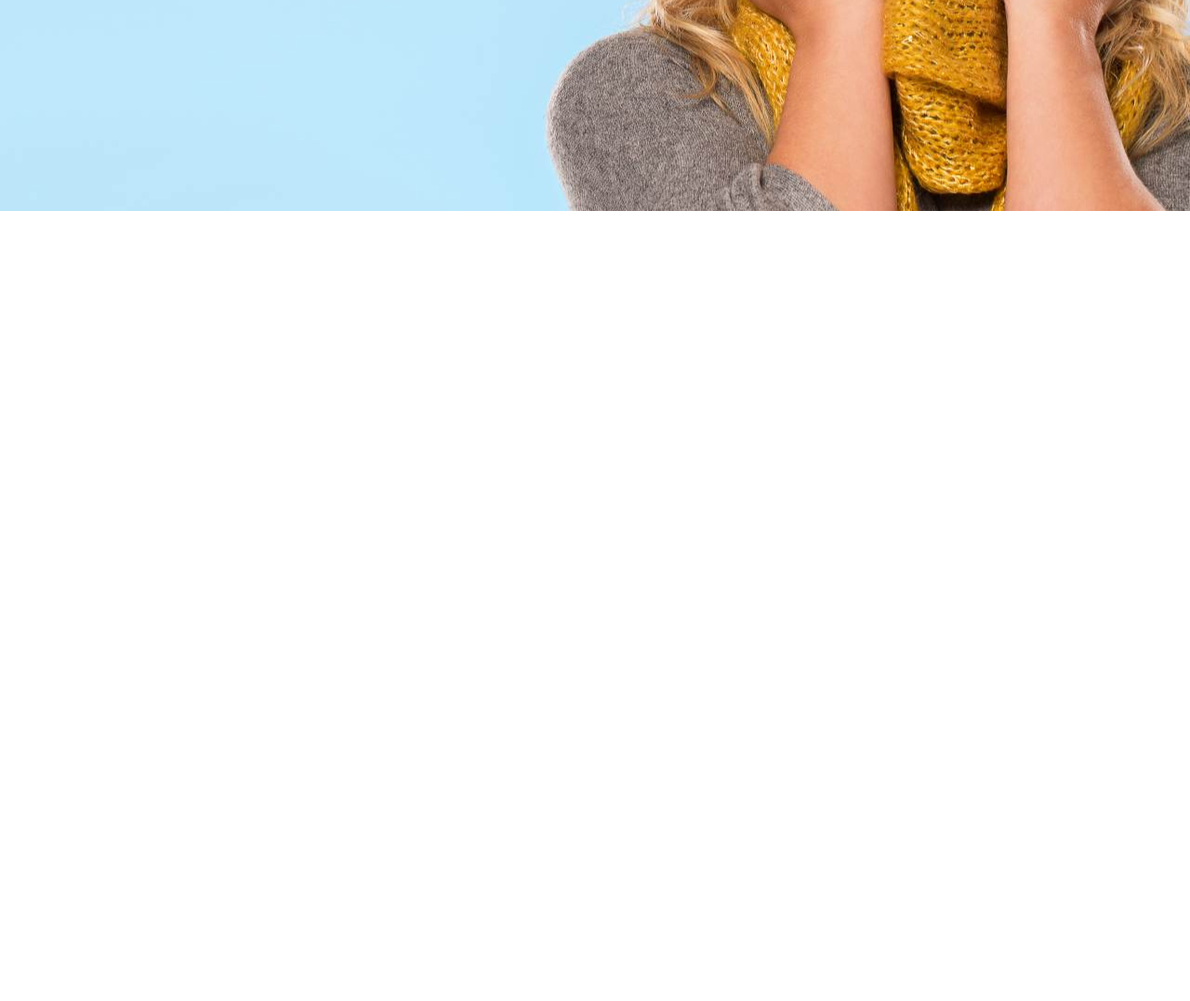
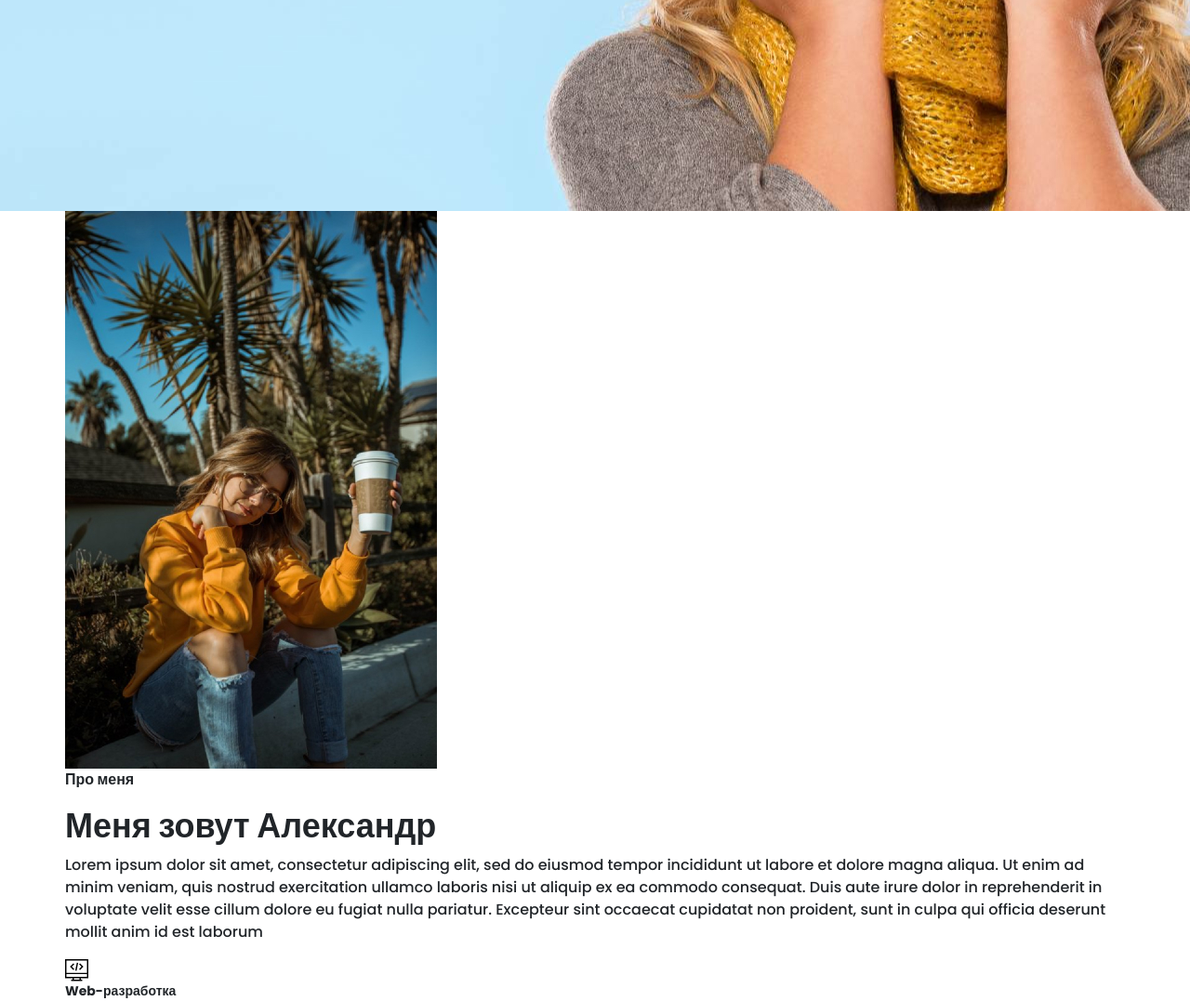
Before and after one commit to alexHorov/Portfolio, a website: page src/index.html in a window 1280 px wide. Shown: the part 573-1650 px from the top of the page at 93% size. Before the commit the page ends 800 px from the top, so only its background shows below. Drawn offline with nearby package versions, Linux system fonts and the light colour scheme; files that its build step writes are made by us from their sources; files whose address does not match are found by name.

Commit message:
start work section about

```diff
--- a/src/index.html
+++ b/src/index.html
@@ -114,6 +114,37 @@
             </div>
         </div>
     </section>
+    <section class="about">
+        <div class="container">
+            <div class="about__wrapper">
+                <img src="img/main_photo.jpg" alt="photo" class="about__photo">
+                <div class="about__descr">
+                    <h2 class="title title_fz16 about__title">Про меня</h2>
+                    <div class="title title_fz36 about__subtitle">Меня зовут Александр</div>
+                    <div class="divider"></div>
+                    <p class="about__text">Lorem ipsum dolor sit amet, consectetur adipiscing elit, sed do eiusmod tempor incididunt ut labore et dolore magna aliqua. Ut enim ad minim veniam, quis nostrud exercitation ullamco laboris nisi ut aliquip ex ea commodo consequat.
+                        Duis aute irure dolor in reprehenderit in voluptate velit esse cillum dolore eu fugiat nulla pariatur. Excepteur sint occaecat cupidatat non proident, sunt in culpa qui officia deserunt mollit anim id est laborum</p>
+                </div>
+                <div class="about__skills">
+                    <div class="about__skills-item">
+                        <div>
+                            <img src="icons/about_me/web_development.svg" alt="web-dev">
+                        </div>
+                        <div>
+                            <div class="title title_fz14">Web-разработка</div>
+
+                        </div>
+
+                    </div>
+                    <div class="about__skills-item"></div>
+                    <div class="about__skills-item"></div>
+
+
+                </div>
+
+            </div>
+        </div>
+    </section>
 
     <script src="js/script.js"></script>
 </body>
--- a/src/sass/blocks/_title.scss
+++ b/src/sass/blocks/_title.scss
@@ -10,6 +10,10 @@
         font-size: 16px;
         line-height: 24px;
     }
+    &_fz36 {
+        font-size: 36px;
+        line-height: 60px;
+    }
     &_fz48 {
         font-size: 48px;
     }
```
Also changed, not shown: dist/css/style.min.css, dist/index.html, dist/js/script.js.
